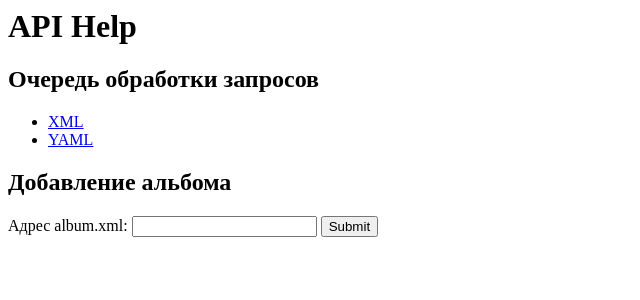
After one commit to google-code-export/freemusic, a Django app: template website/templates/api.html in a window 1280 px wide. The commit adds this page. Shown: the top 300 px of the page, without its empty margins (0-640 px from the left). Run offline with Django 3.2, Linux system fonts and the light colour scheme; the template is opened without the code that fills it, so the values that code supplies are empty.

Commit message:
????????? ?? API (/api).
????????? ????? ? HTML, ? ??????? Django.

```diff
--- a/website/api.py
+++ b/website/api.py
@@ -29,6 +29,11 @@ class APIRequest(BaseRequestHandler):
 		else:
 			self.error(500)
 		self.sendText(type(e).__name__ + ': ' + unicode(e) + u'\n')
+
+class Index(APIRequest):
+	def get(self):
+		self.force_admin()
+		self.sendAny('text/html', self.render('api.html'))
 
 class Queue(BaseRequestHandler):
 	def get(self):
--- a/website/base.py
+++ b/website/base.py
@@ -116,6 +116,10 @@ class BaseRequestHandler(webapp.RequestHandler):
 		self.response.headers['Content-Type'] = 'text/plain; charset=utf-8'
 		self.response.out.write(content)
 
+	def sendAny(self, type, content):
+		self.response.headers['Content-Type'] = type + '; charset=utf-8'
+		self.response.out.write(content)
+
 	def handle_exception(self, e, debug_mode):
 		"""
 		Заворачивает сообщения об ошибках в <message>.
--- a/website/main.py
+++ b/website/main.py
@@ -61,6 +61,7 @@ if __name__ == '__main__':
 	run([
 		('/', index.Recent),
 		('/add/file', AddFileHandler),
+		('/api', api.Index),
 		('/api/queue\.xml', api.Queue),
 		('/api/queue\.yaml', api.Queue),
 		('/api/queue/delete', api.Delete),
--- /dev/null
+++ b/website/templates/api.html
@@ -0,0 +1,16 @@
+{% extends "base.html" %}
+{% block content %}
+<h1>API Help</h1>
+
+<h2>Очередь обработки запросов</h2>
+<ul>
+<li><a href="/api/queue.xml">XML</a></li>
+<li><a href="/api/queue.yaml">YAML</a></li>
+</ul>
+
+<h2>Добавление альбома</h2>
+<form method="get" action="/api/submit/album">
+<label>Адрес album.xml: <input type="text" name="url"/></label>
+<input type="submit"/>
+</form>
+{% endblock %}
--- a/website/templates/base.html
+++ b/website/templates/base.html
@@ -1,6 +1,8 @@
-<?xml version="1.0"?>
-<?xml-stylesheet type="text/xsl" href="/static/style.xsl"?>
-<page lang="en">
+<html>
+<head>
+<meta http-equiv="content-type" content="text/html; charset=utf-8"/>
+<title>Free Music</title>
+</head>
 {% block content %}{% endblock %}
 {% block footer %}{% endblock %}
-</page>
+</html>
```
